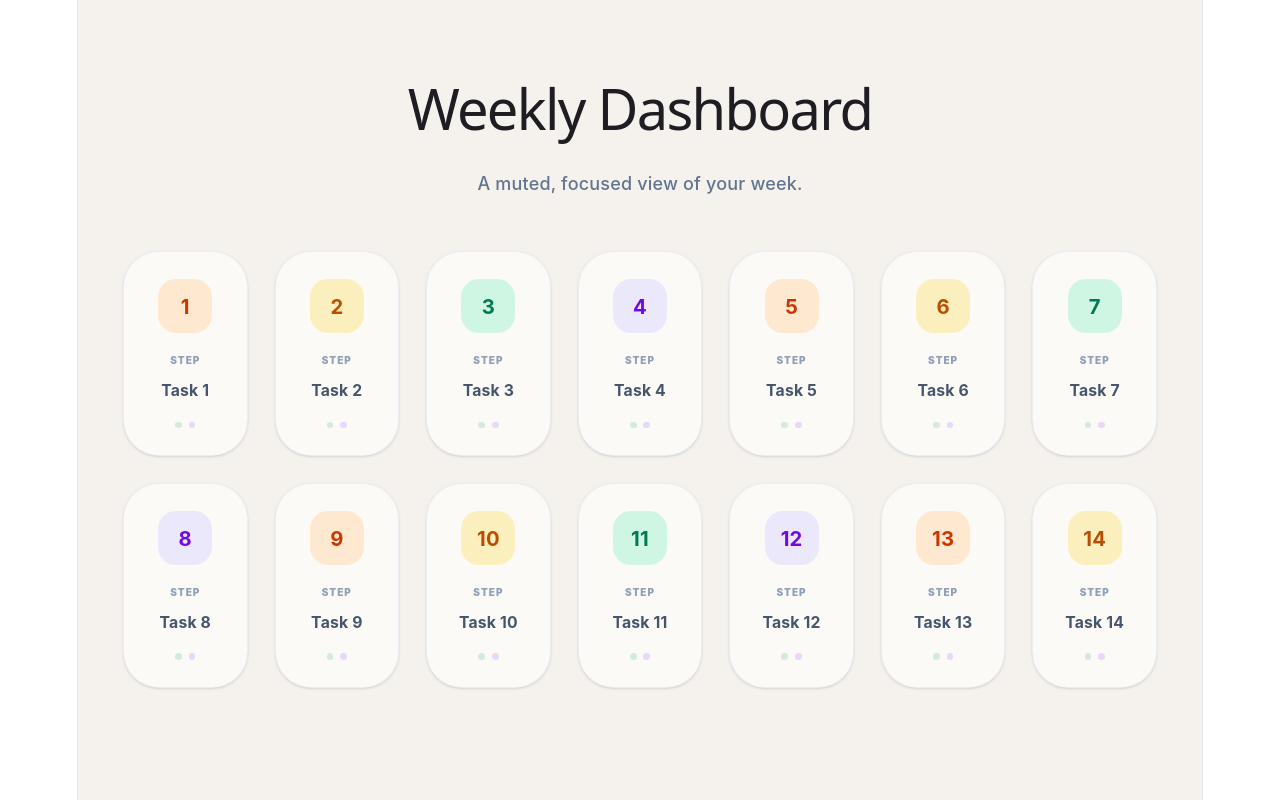
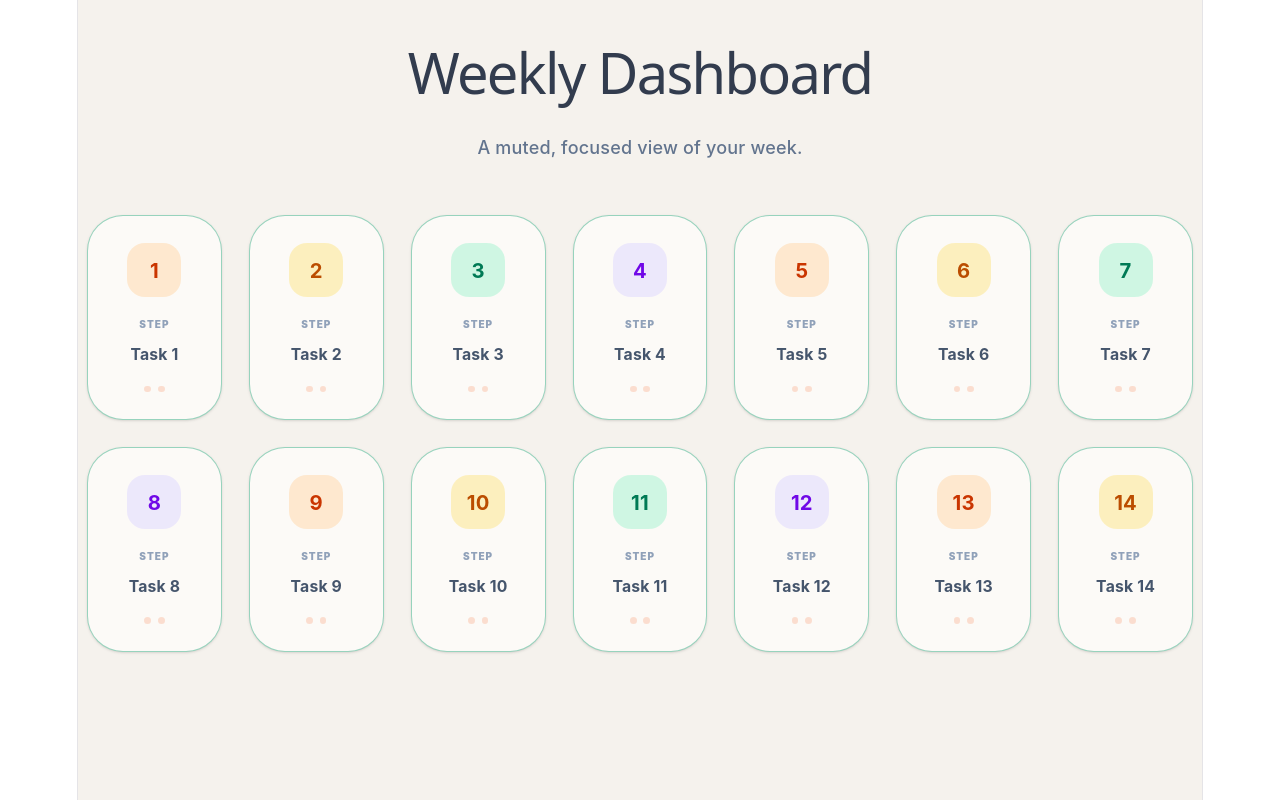
Before and after one commit to 3lawie/Closfa, a React (Vite) app: page /Todo in a window 1280 px wide. Built offline with nearby package versions, Linux system fonts and the light colour scheme; no server answers; what @imagekit/react would draw is missing.

Commit message:
set todos inforced tailwind ui and minor theme

```diff
--- a/src/(routes)/Todo.tsx
+++ b/src/(routes)/Todo.tsx
@@ -17,9 +17,9 @@ function Todo() {
   ];
 
   return (
-    <div className="p-10 min-h-screen bg-[#F5F2ED] text-slate-800 font-sans">
+    <div className="!p-2 min-h-screen bg-[#F5F2ED] text-slate-800 font-sans">
       <header className="mb-12">
-        <h1 className="text-4xl font-black tracking-tight mb-2 text-slate-900 opacity-90">
+        <h1 className="text-4xl font-black tracking-tight mb-2 !text-slate-800 !opacity-90">
           Weekly Dashboard
         </h1>
         <p className="text-slate-500 font-medium">A muted, focused view of your week.</p>
@@ -32,7 +32,7 @@ function Todo() {
           return (
             <div
               key={i}
-              className="group relative aspect-square rounded-[2rem] bg-[#FCFAF7] border border-slate-200/60
+              className="group relative aspect-square rounded-[2rem] bg-[#FCFAF7] border border-emerald-600/40
                          flex flex-col items-center justify-center gap-3 p-6
                          shadow-sm hover:shadow-md transition-all duration-500
                          hover:-translate-y-1 cursor-pointer"
@@ -55,8 +55,8 @@ function Todo() {
 
               {/* Minor Color Indicator Dots - Muted */}
               <div className="flex gap-1.5 mt-1 opacity-40">
-                <div className="w-1.5 h-1.5 rounded-full bg-emerald-600/40" />
-                <div className="w-1.5 h-1.5 rounded-full bg-violet-600/40" />
+                <div className="w-1.5 h-1.5 rounded-full bg-orange-600/40" />
+                <div className="w-1.5 h-1.5 rounded-full bg-orange-600/40" />
               </div>
             </div>
           );
```
